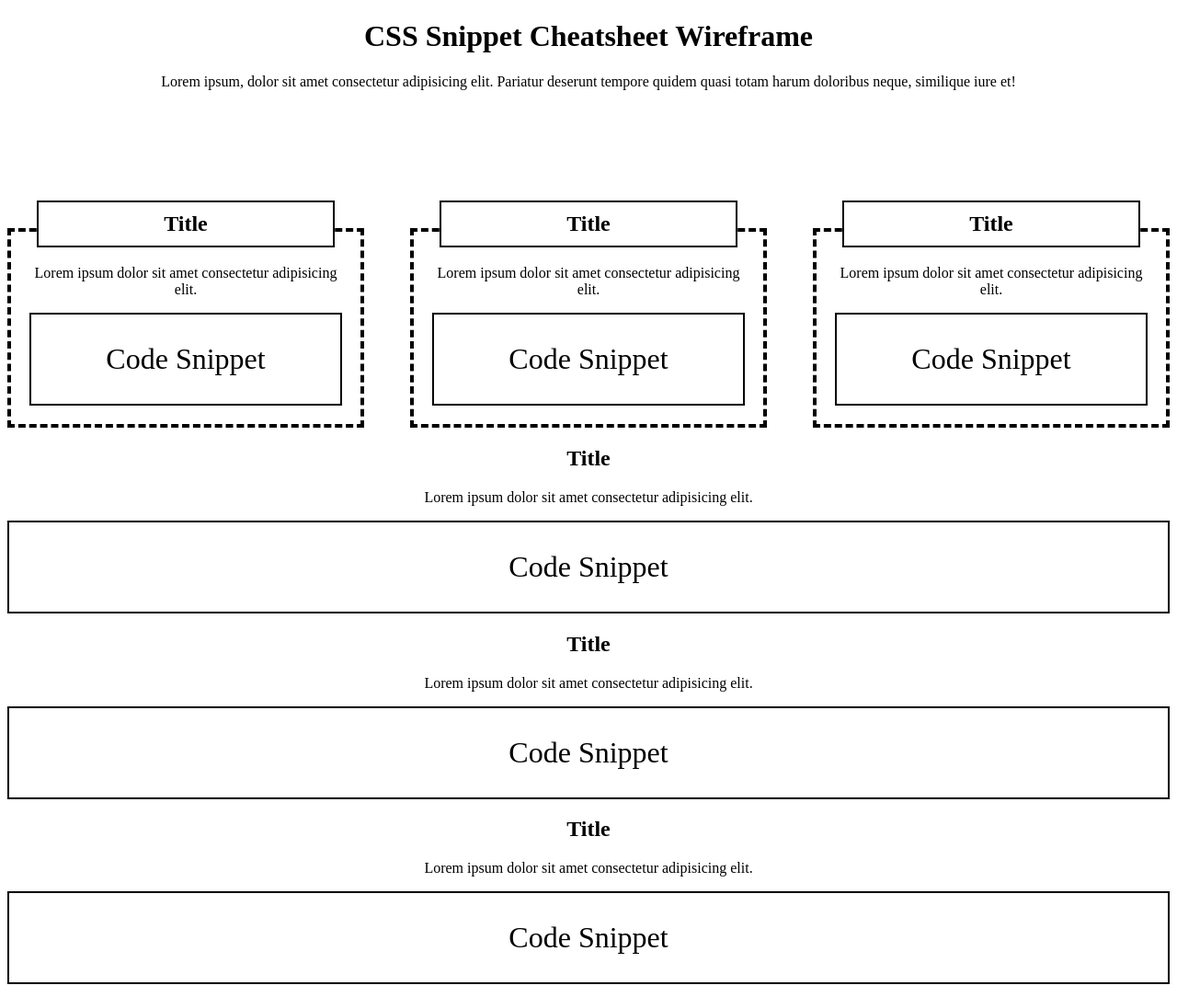
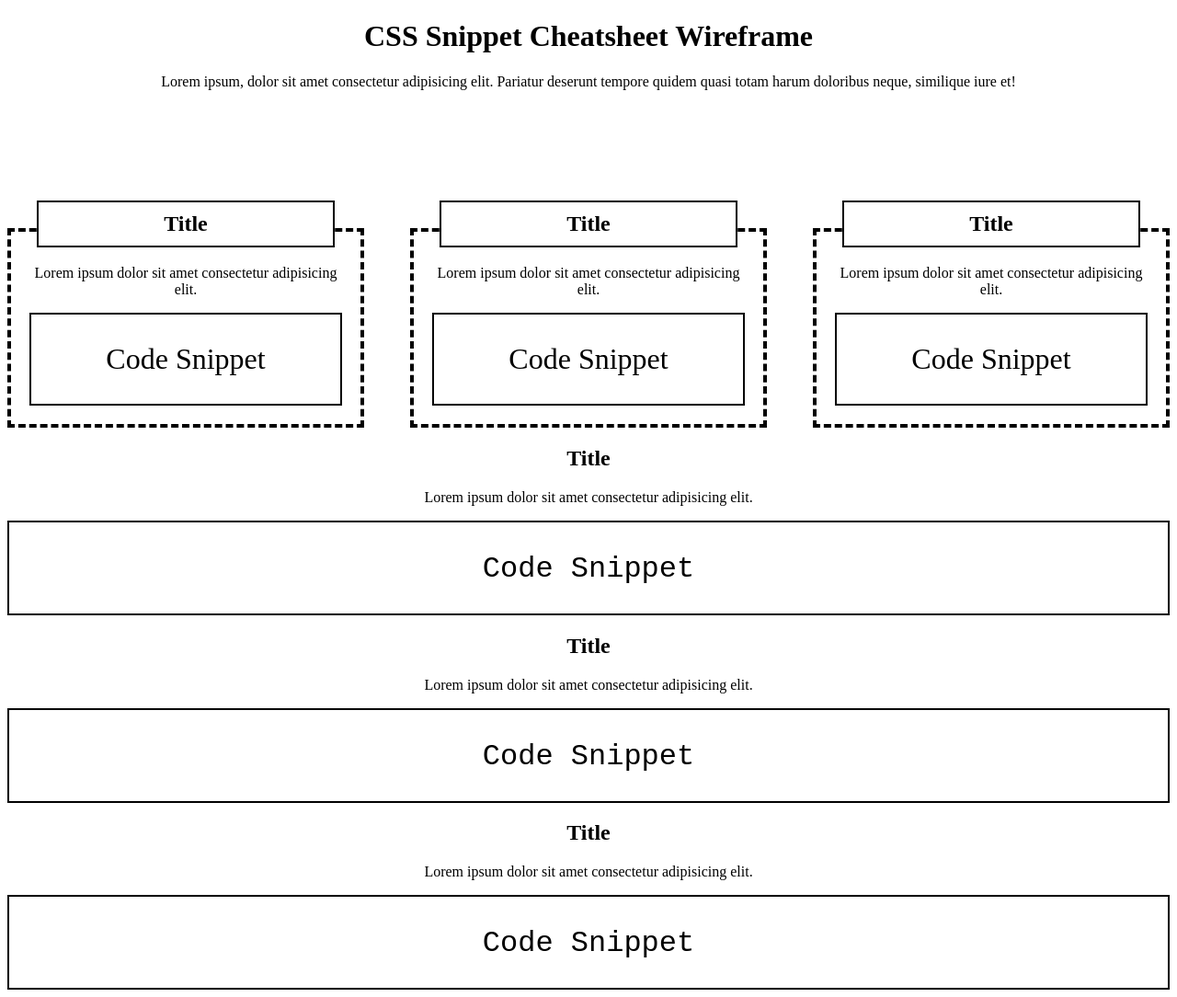
Before and after one commit to GiancarloMorera/css-cheat-sheet, a plain HTML site: page index.html in a window 1280 px wide. Shown: the whole page at 92% size. Drawn offline with Linux system fonts and the light colour scheme.

Commit message:
added more html

```diff
--- a/index.html
+++ b/index.html
@@ -62,7 +62,9 @@
             <p class="bottom-card-description">
               Lorem ipsum dolor sit amet consectetur adipisicing elit.
             </p>
-            <div class="code-snippet">Code Snippet</div>
+            <div class="code-snippet">
+              <code> Code Snippet </code>
+            </div>
           </div>
         </div>
       </div>
@@ -74,7 +76,9 @@
             <p class="bottom-card-description">
               Lorem ipsum dolor sit amet consectetur adipisicing elit.
             </p>
-            <div class="code-snippet">Code Snippet</div>
+            <div class="code-snippet">
+              <code> Code Snippet </code>
+            </div>
           </div>
         </div>
       </div>
@@ -86,7 +90,9 @@
             <p class="bottom-card-description">
               Lorem ipsum dolor sit amet consectetur adipisicing elit.
             </p>
-            <div class="code-snippet">Code Snippet</div>
+            <div class="code-snippet">
+              <code> Code Snippet </code>
+            </div>
           </div>
         </div>
       </div>
```
